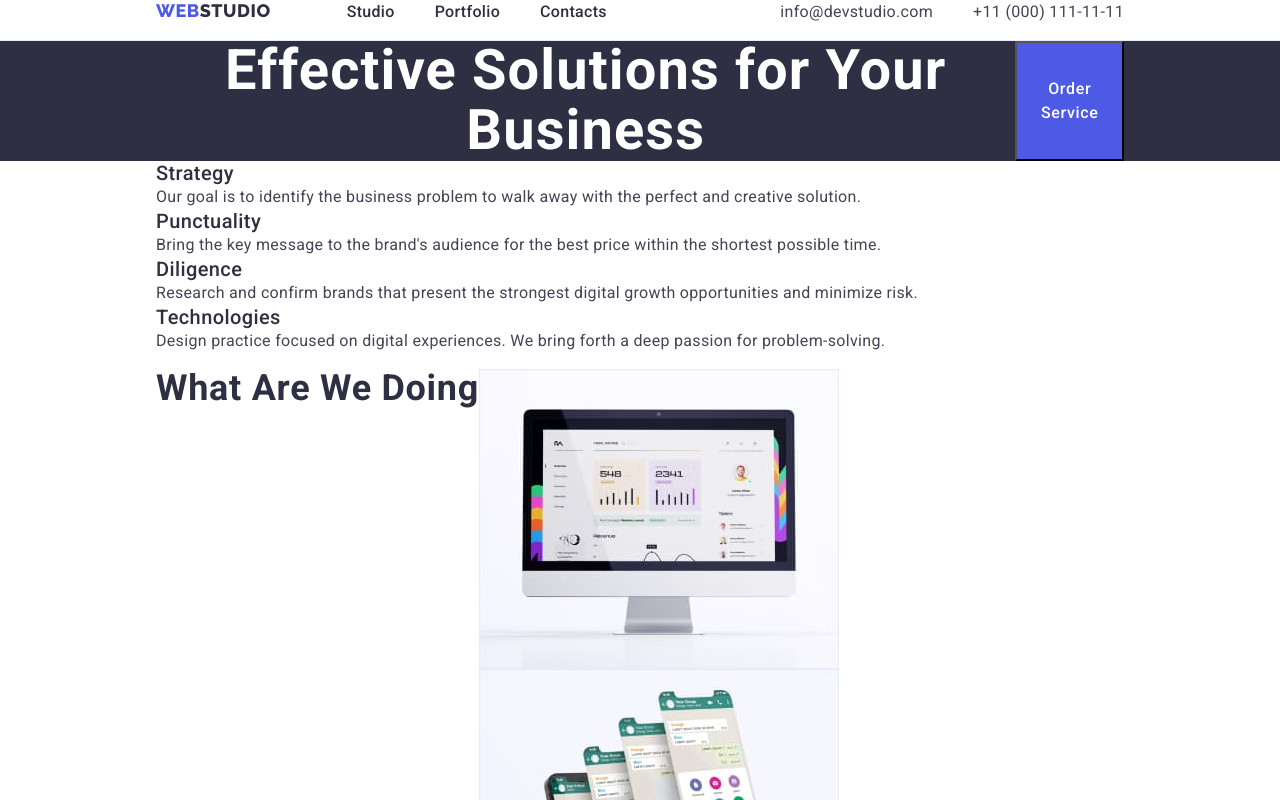
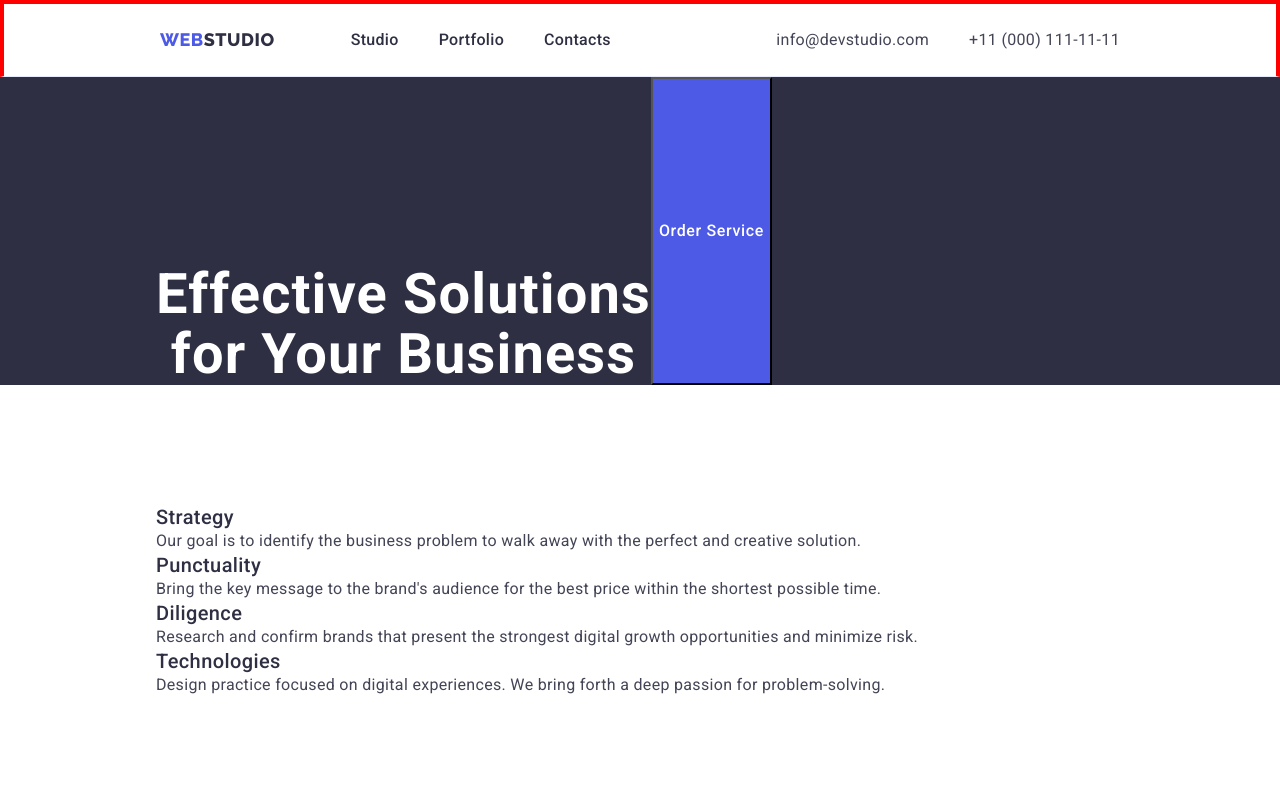
Before and after one commit to SobDim/goit-markup-hw-03, a plain HTML site: page index.html in a window 1280 px wide. Shown: the top 800 px of the page. Drawn offline with nearby package versions, Linux system fonts and the light colour scheme.

Commit message:
nav bar decor

```diff
--- a/css/styles.css
+++ b/css/styles.css
@@ -25,27 +25,32 @@ Light mode Dialogs/alerts */
   /* Modal background */
   --dairy: #fcfcfc;
 }
-*,
-*::before,
-*::after {
+/* скидання стилів і приховування заголовків */
+
+html {
   box-sizing: border-box;
 }
+*,
+*:before,
+*:after {
+  box-sizing: inherit;
+}
+
 h1,
 h2,
 h3,
 p {
-  margin-top: 0;
-  margin-bottom: 0;
+  margin: 0;
 }
-
 ul {
-  margin-top: 0;
-  padding-left: 0;
+  margin: 0;
+  padding: 0;
 }
 
 img {
   display: block;
 }
+/* флекс контейнери */
 .container {
   display: flex;
   max-width: 1440px;
@@ -53,46 +58,37 @@ img {
   padding-right: 156px;
   margin-left: 0;
   margin-right: 0;
-
-  /* width: 1440px; Ширина
-  «контейнера» відповідає макету і дорівнює 1158px. */
 }
 .header .container {
   justify-content: space-between;
+  border: 4px solid red;
   border-bottom: 1px solid var(--cornflower);
 }
+
 .nav {
   display: flex;
-  align-items: baseline;
+  align-items: center;
 }
-.site-nav {
+
+.header .flex-list {
   display: flex;
   gap: 40px;
-  padding-left: 76px;
+  padding-top: 24px;
+  padding-bottom: 24px;
+  margin-left: 76px;
 }
-.list.address {
-  display: flex;
-  gap: 40px;
-  align-items: center;
+.nav .link {
+  display: block;
 }
-.list-item {
-  display: flex;
+
+/* герой */
+
+.hero .container {
+  flex-direction: row;
 }
-/*
-Визнач ширину та падінги для контейнера та пропиши їх у CSS-файлі:
-.container {
-max-width:
-padding-left:
-padding-right:
-margin-left:
-margin-right:
+.hero-title {
+  padding-top: 188px;
 }
-В HTML-документі огорни контент всередині кожної секції, а також хедера та футера у div із класом container
-
-
-
-*/
-
 .visually-hidden {
   position: absolute;
   width: 1px;
@@ -106,13 +102,8 @@ margin-right:
   overflow: hidden;
 }
 
-html {
-  box-sizing: border-box;
-}
-*,
-*:before,
-*:after {
-  box-sizing: inherit;
+.section:not(:first-child) {
+  padding-top: 120px;
 }
 
 body {
@@ -120,7 +111,10 @@ body {
   color: var(--slate);
   font-family: 'Roboto', sans-serif;
   font-size: 16px;
+  margin: 0;
+  padding: 0;
 }
+
 .list {
   list-style-type: none;
 }
--- a/index.html
+++ b/index.html
@@ -28,7 +28,7 @@
             >Web<span class="logo-studio">Studio</span></a
           >
 
-          <ul class="site-nav list">
+          <ul class="site-nav list flex-list">
             <li class="list-item">
               <a class="site-nav-link link" href="./index.html">Studio</a>
             </li>
@@ -43,8 +43,8 @@
           </ul>
         </nav>
         <!-- Contacts -->
-        <address class="link">
-          <ul class="list address">
+        <address class="address">
+          <ul class="list address flex-list">
             <li class="list-item">
               <a class="contacts-link link" href="mailto:info@devstudio.com"
                 >info@devstudio.com</a
@@ -62,17 +62,20 @@
 
     <main>
       <!-- ГЕРОЙ -->
-      <section class="hero">
+      <section class="hero section">
         <div class="container">
-          <h1 class="hero-title">Effective Solutions for Your Business</h1>
+          <h1 class="hero-title">
+            Effective Solutions <br />
+            for Your Business
+          </h1>
           <button class="button primary" type="button">Order Service</button>
         </div>
       </section>
       <!-- feature -->
-      <section class="feature">
+      <section class="feature section">
         <div class="container">
           <h2 class="visually-hidden">feature</h2>
-          <ul class="feature-list list">
+          <ul class="feature-list flex-list list">
             <li>
               <h3 class="list-title">Strategy</h3>
               <p class="list-text">
@@ -105,10 +108,10 @@
         </div>
       </section>
       <!-- section -->
-      <section class="products">
+      <section class="products section">
         <div class="container">
           <h2 class="section-title">What are we doing</h2>
-          <ul class="products-list list">
+          <ul class="products-list flex-list list">
             <li>
               <img
                 class="products-list-img"
@@ -140,7 +143,7 @@
       <section class="section team-section">
         <div class="container">
           <h2 class="section-title">Our Team</h2>
-          <ul class="team-list list">
+          <ul class="team-list flex-list list">
             <li class="team-woker">
               <img
                 class="team-woker-img"
```
Also changed, not shown: portfolio.html (+4 -4 lines).
